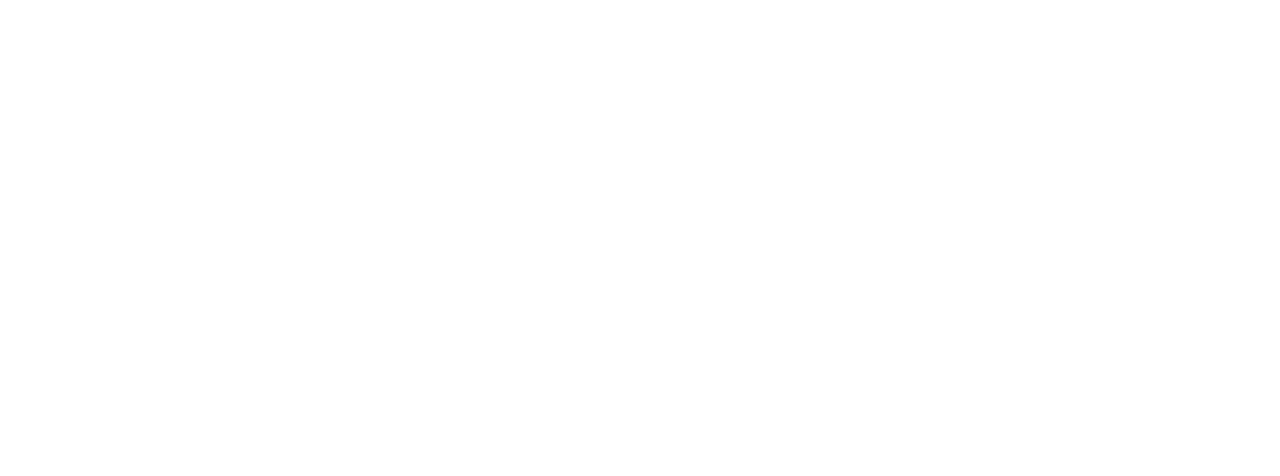
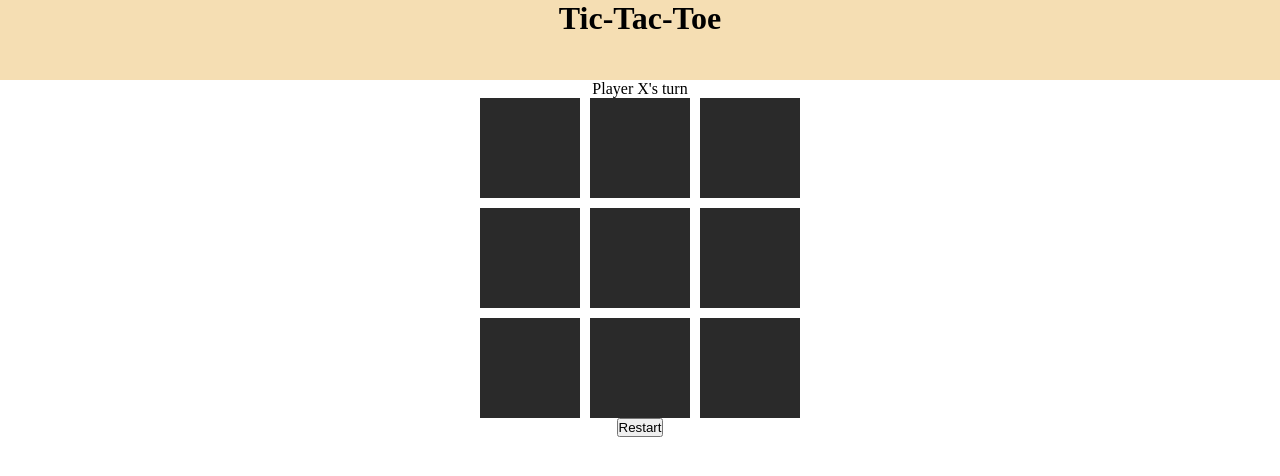
Before and after one commit to meeetppatel/tic-tac-toe, a plain HTML site: page index.html in a window 1280 px wide. Drawn offline with Linux system fonts and the light colour scheme.

Commit message:
added gameboard grids

```diff
--- a/index.html
+++ b/index.html
@@ -8,6 +8,26 @@
     <script src="script.js"></script>
 </head>
 <body>
+    <header class="header">
+        <h1>Tic-Tac-Toe</h1>
+    </header>
+    <div class="main">
+        <div class="message" id="message">Player X's turn</div>
+        <div class="gameboard">
+            <div class="divs" data-index="1"></div>
+            <div class="divs" data-index="2"></div>
+            <div class="divs" data-index="3"></div>
+            <div class="divs" data-index="4"></div>
+            <div class="divs" data-index="5"></div>
+            <div class="divs" data-index="6"></div>
+            <div class="divs" data-index="7"></div>
+            <div class="divs" data-index="8"></div>
+            <div class="divs" data-index="9"></div>
+        </div>
+        <div class="bottom">
+            <button class="btn restart-btn" id="restart-btn">Restart</button>
+        </div>
+    </div>
 
 </body>
 </html>
--- a/style.css
+++ b/style.css
@@ -0,0 +1,40 @@
+* {
+    margin: 0;
+    padding: 0;
+    box-sizing: border-box;
+}
+
+body {
+    width: 100%;
+}
+
+.header {
+    width: 100%;
+    text-align: center;
+    height: 10vh;
+    background-color: wheat;
+}
+
+.main {
+    display: flex;
+    flex-direction: column;
+    justify-content: center;
+    align-items: center;
+}
+
+.gameboard {
+    display: grid;
+    grid-template-columns: repeat(3, 100px);
+    grid-template-rows: repeat(3, 100px);
+    gap: 10px;
+}
+
+.divs {
+    cursor: pointer;
+    display: flex;
+    background: rgba(0, 0, 0, 0.836);
+    justify-content: center;
+    align-items: center;
+    font-size: 5rem;
+    color: white;
+}
```
